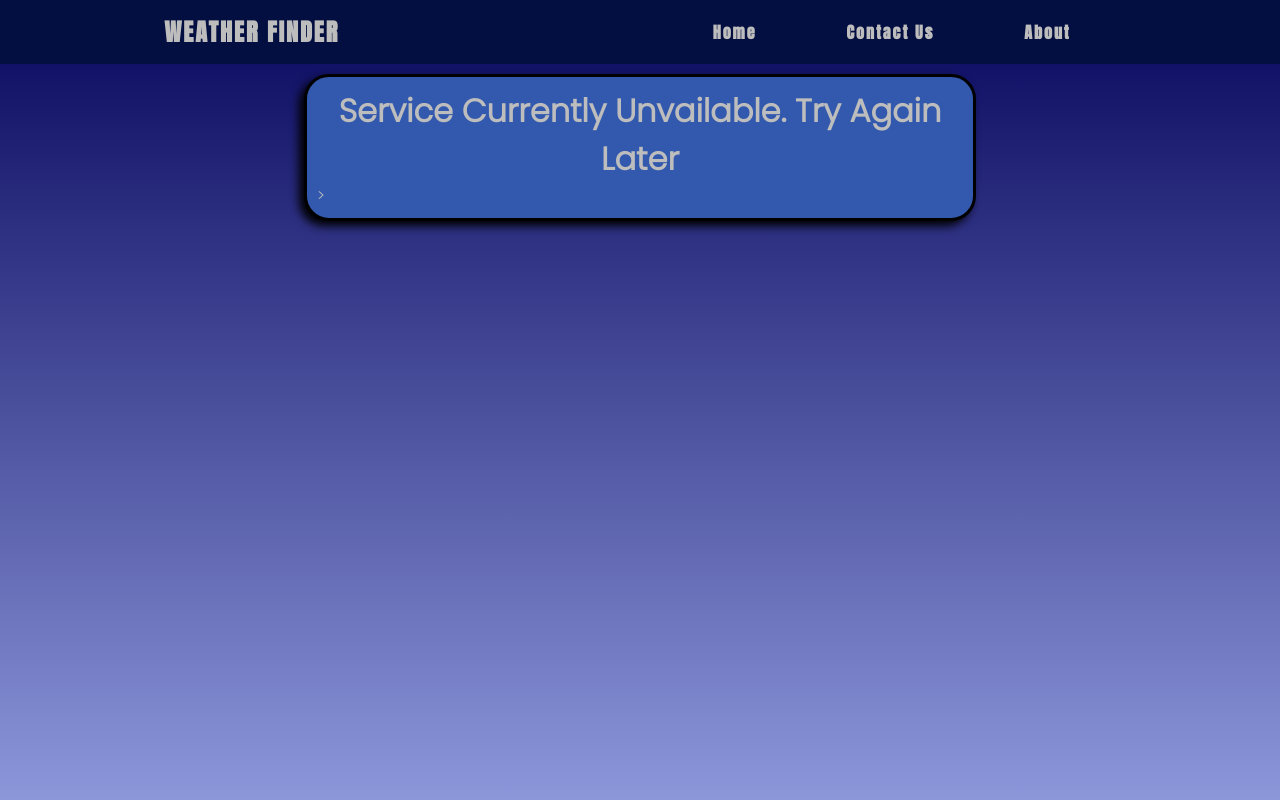
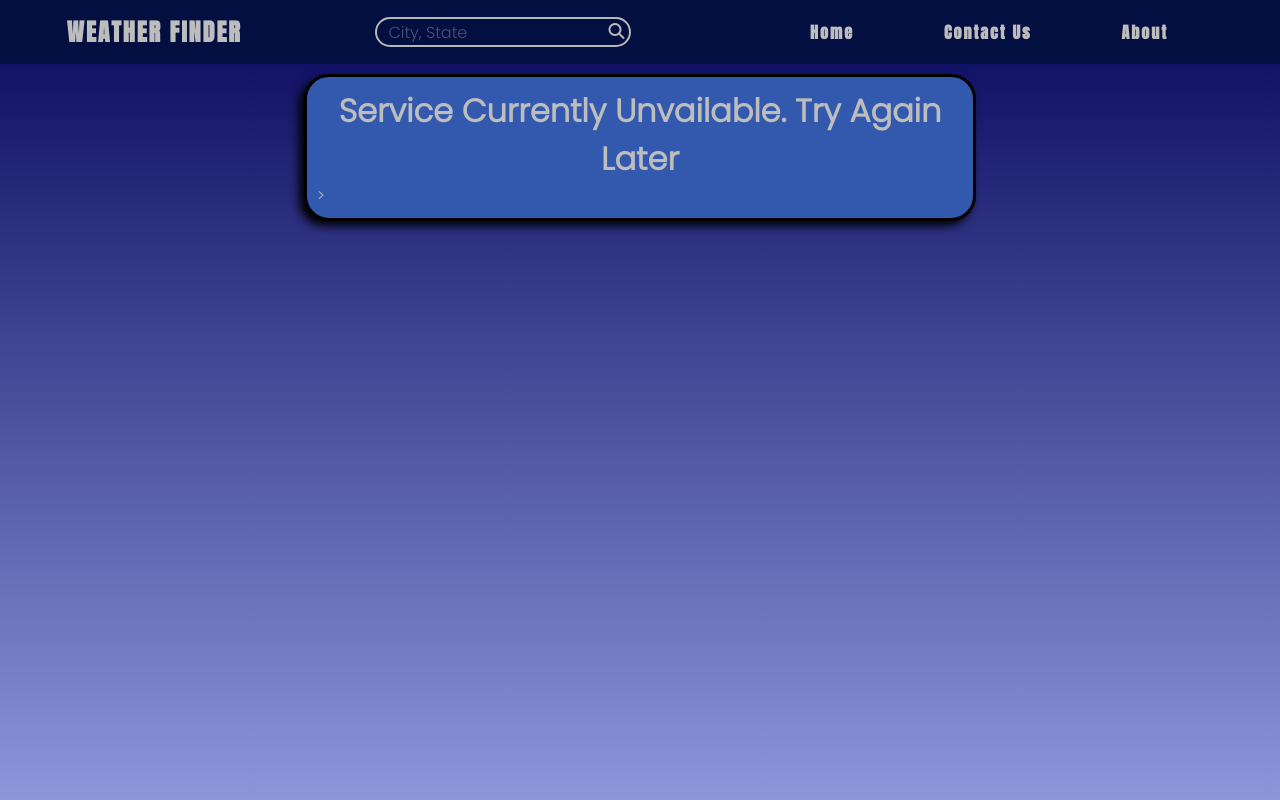
Before and after one commit to MummeJ/Weather_App, a Flask app: page /service_unavailable in a window 1280 px wide. Run offline with Flask 2, Linux system fonts and the light colour scheme; some libraries are stand-ins or nearby versions.

Commit message:
Added search bar to nav. Not functional

```diff
--- a/flaskr/routes.py
+++ b/flaskr/routes.py
@@ -12,7 +12,7 @@ def index():
     location = get_location()
     if location != 'Unavailable':
         current_weather = get_weather(location[0], location[1])
-        form = SearchForm(csrf_enabled=False)
+        #form = SearchForm(csrf_enabled=False)
         if request.method == 'POST':
             if form.validate_on_submit():
                 city = form.city.data
@@ -20,7 +20,7 @@ def index():
                 city = city.capitalize()
                 state = state.upper()
                 return redirect('/search/'+city+'_'+state)
-        return render_template('index.html', form=form, location=location, weather=current_weather)
+        return render_template('index.html', location=location, weather=current_weather)
     else:
         return redirect('/service_unavailable')
 
--- a/flaskr/static/css/main.css
+++ b/flaskr/static/css/main.css
@@ -99,6 +99,45 @@ span {
   border-radius: 25px;
 }
 
+.search-bar {
+  height: 30px;
+  border: 2px solid #b8b8b8;
+  border-radius: 50px;
+  padding: 3px;
+  width: 20%;
+  display: flex;
+}
+
+.search-bar-input {
+  padding: 0 0.5em;
+  flex-grow: 1;
+  font-size: 1rem;
+  border: 0;
+  background: transparent;
+  color: #b8b8b8;
+  width: 50%;
+  font-family: 'Poppins', sans-serif;
+}
+.search-bar-input:focus {
+  outline: none;
+}
+
+.search-bar-submit {
+  font-size: 1rem;
+  cursor: pointer;
+  border: 0;
+  background: transparent;
+  border-radius: 50%;
+  width: 20px;
+  height: 20px;
+  color: #b8b8b8;
+}
+
+::placeholder {
+  color: #b8b8b8;
+  opacity: 40%;
+  font-family: 'Poppins', sans-serif;
+}
 @media screen and (max-width:768px){
   body{
     overflow: hidden;
--- a/flaskr/templates/base.html
+++ b/flaskr/templates/base.html
@@ -8,6 +8,7 @@
     <link rel="preconnect" href="https://fonts.gstatic.com" crossorigin>
     <link href="https://fonts.googleapis.com/css2?family=Anton&display=swap" rel="stylesheet">
     <link href="https://fonts.googleapis.com/css2?family=Poppins:wght@300&display=swap" rel="stylesheet">
+    <script src="https://kit.fontawesome.com/5f92e30ae4.js" crossorigin="anonymous"></script>
     <title>Weather Finder</title>
     {% block head %}{% endblock %}
   </head>
@@ -15,6 +16,10 @@
     <nav>
       <div class="logo">
         <h4>Weather Finder</h4>
+      </div>
+      <div class="search-bar">
+        <input type="text" class="search-bar-input" placeholder="City, State">
+        <button type="submit" class="search-bar-submit"><i class="fas fa-search"></i></button>
       </div>
       <ul class='nav-links'>
         <li><a href="/">Home</a></li>
```
Also changed, not shown: flaskr/templates/index.html (+0 -31 lines).
